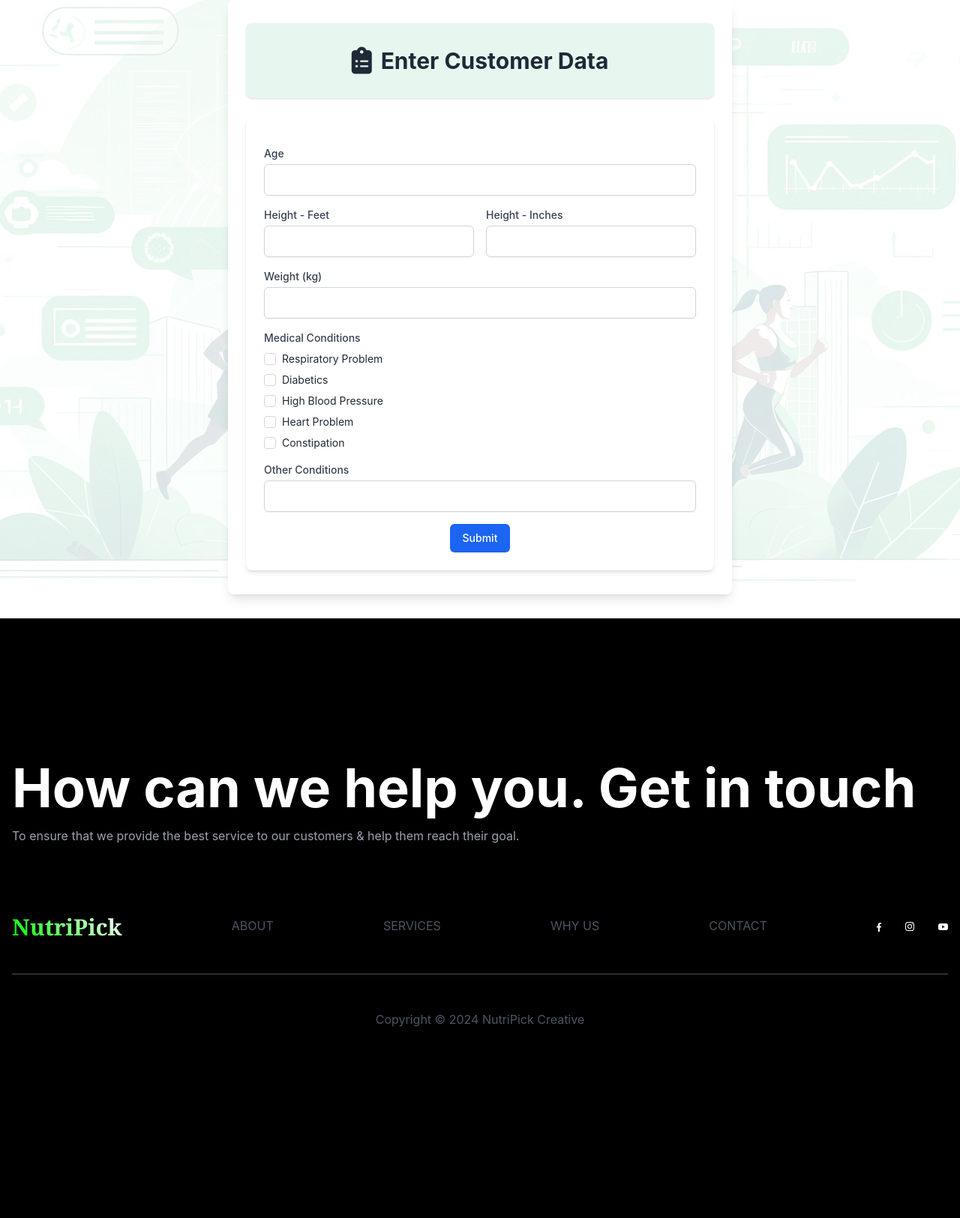
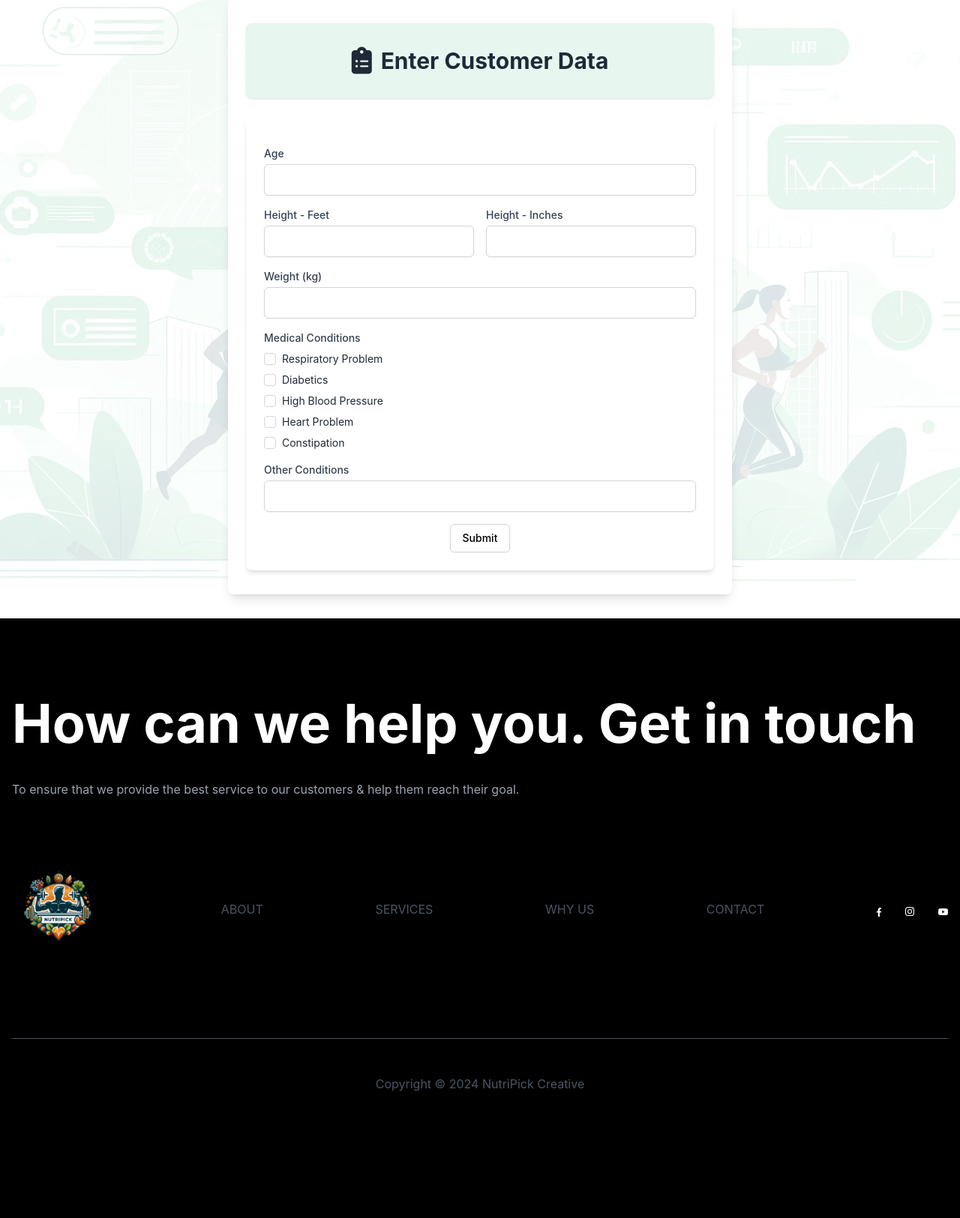
Before and after one commit to jhasan2026/NutriPick, a Django app: page /nutri_need_home/health_form/ in a window 1280 px wide. Shown: the part 230-1855 px from the top of the page at 75% size. Run offline with Django 5.2, Linux system fonts and the light colour scheme; parts of the project's set-up code (start-up, migrations or seed data) failed here and were passed over; some libraries are stand-ins or nearby versions.

Commit message:
health from and footer file updated

```diff
--- a/nutri_needs/templates/nutri_needs/health_form.html
+++ b/nutri_needs/templates/nutri_needs/health_form.html
@@ -1,5 +1,14 @@
 {% extends 'user/BASE.html' %} {% block content %}
 
+
+<style>
+
+  input[type="number"]::-webkit-inner-spin-button,
+input[type="number"]::-webkit-outer-spin-button {
+    -webkit-appearance: none;
+    margin: 0;
+}
+</style>
 
   <head>
     <script src="https://cdn.tailwindcss.com"></script>
@@ -16,17 +25,17 @@
   </head>
 
   <body
-    class="bg-gradient-to-r from-blue-100 via-white to-blue-50 min-h-screen flex items-center justify-center"
+    class="bg-gradient-to-r from-blue-100 via-white to-blue-50 min-h-screen flex items-center justify-center "
   >
     <div
-      class="container max-w-2xl mx-auto px-6 py-8 bg-white rounded-lg shadow-lg mb-8 mt-8"
+      class="container max-w-2xl mx-auto px-6 py-8 bg-white rounded-lg shadow-lg mb-8 mt-8 "
     >
     <div class="flex justify-center items-center mb-6 px-6 py-8 rounded-lg shadow" style="background-color: #E7F6EE;">
         <i class="fa-solid fa-clipboard-list text-gray-800 text-4xl mr-3"></i>
         <h1 class="text-3xl font-bold text-gray-800">Enter Customer Data</h1>
       </div>
 
-      <form method="POST" class="bg-white p-6 rounded-lg shadow-md space-y-4">
+      <form method="POST" class=" p-6 rounded-lg shadow-md space-y-4" >
         {% csrf_token %}
 
         <div>
@@ -38,7 +47,7 @@
             id="age"
             name="age"
             required
-            class="mt-1 block w-full border-gray-300 rounded-md shadow-sm focus:ring-lime-200 focus:border-lime-200"
+            class="mt-1 block w-full border-gray-300 rounded-md shadow-sm focus:ring-lime-200 focus:border-lime-200 bg-"
           />
         </div>
 
@@ -97,7 +106,7 @@
               type="checkbox"
               id="respiratory_problem"
               name="respiratory_problem"
-              class="h-4 w-4 text-blue-600 border-gray-300 rounded checked:bg-lime-200"
+              class="h-4 w-4 border-gray-300 rounded focus:ring-lime-500 checked:bg-lime-500 !text-lime-500"
             />
             <label
               for="respiratory_problem"
@@ -111,7 +120,7 @@
               type="checkbox"
               id="diabetics"
               name="diabetics"
-              class="h-4 w-4 text-blue-600 border-gray-300 rounded"
+              class="h-4 w-4 border-gray-300 rounded focus:ring-lime-500 checked:bg-lime-500 !text-lime-500"
             />
             <label for="diabetics" class="ml-2 block text-sm text-gray-800"
               >Diabetics</label
@@ -123,7 +132,7 @@
               type="checkbox"
               id="high_blood_pressure"
               name="high_blood_pressure"
-              class="h-4 w-4 text-blue-600 border-gray-300 rounded"
+              class="h-4 w-4 border-gray-300 rounded focus:ring-lime-500 checked:bg-lime-500 !text-lime-500"
             />
             <label
               for="high_blood_pressure"
@@ -137,7 +146,7 @@
               type="checkbox"
               id="heart_problem"
               name="heart_problem"
-              class="h-4 w-4 text-blue-600 border-gray-300 rounded"
+              class="h-4 w-4 border-gray-300 rounded focus:ring-lime-500 checked:bg-lime-500 !text-lime-500"
             />
             <label for="heart_problem" class="ml-2 block text-sm text-gray-800"
               >Heart Problem</label
@@ -149,7 +158,7 @@
               type="checkbox"
               id="constipation"
               name="constipation"
-              class="h-4 w-4 text-blue-600 border-gray-300 rounded"
+              class="h-4 w-4 border-gray-300 rounded focus:ring-lime-500 checked:bg-lime-500 !text-lime-500"
             />
             <label for="constipation" class="ml-2 block text-sm text-gray-800"
               >Constipation</label
@@ -168,17 +177,20 @@
             id="other_conditions"
             name="other_conditions"
             maxlength="20"
-            class="mt-1 block w-full border-gray-300 rounded-md shadow-sm"
+            class="mt-1 block w-full border-gray-300 rounded-md shadow-sm  focus:ring-lime-200 focus:border-lime-200"
           />
         </div>
 
         <div class="text-center">
+
           <button
-            type="submit"
-            class="inline-flex items-center px-4 py-2 border border-transparent text-sm font-medium rounded-md shadow-sm text-white bg-blue-600 hover:bg-blue-700 focus:outline-none focus:ring-2 focus:ring-offset-2 focus:ring-blue-500"
-          >
-            Submit
-          </button>
+          type="submit"
+          class="inline-flex items-center px-4 py-2 border border-gray-300 text-sm font-medium rounded-md shadow-sm bg-lime-200 text-black hover:bg-lime-500 focus:bg-lime-500"
+        >
+          Submit
+        </button>
+
+
         </div>
       </form>
     </div>
--- a/user/templates/user/FOOTER.html
+++ b/user/templates/user/FOOTER.html
@@ -11,7 +11,7 @@
 
 </style>
 
-
+{% load static %}
 
 
 
@@ -22,38 +22,38 @@
     <div class="w-full text-7xl font-bold">
       <h1 class="w-full md:w-2/3">How can we help you. Get in touch</h1>
     </div>
-    <div class="flex mt-8 flex-col md:flex-row md:justify-between">
+    <div class="flex mt-14 flex-col md:flex-row md:justify-between ">
       <p class="w-full md:w-2/3 text-gray-400">
         To ensure that we provide the best service to our customers & help them
         reach their goal.
       </p>
 
     </div>
-    <div class="flex flex-col">
+    <div class="flex flex-col min-h-1/3">
       <div class="flex mt-24 mb-12 flex-row justify-between">
         <div class="">
 
-          <a class="hidden md:block cursor-pointer text-xl font-bold font-serif gradient-text">
-            NutriPick
-          </a>
+          <a href="{% url 'home' %}" class="flex items-center">
+            <img src="{% static 'image/logo2.png' %}" class="mr-3 h-24 sm:h-24 mb-20" alt=""/>
+        </a>
         </div>
         <a
-          class="hidden md:block cursor-pointer text-gray-600 hover:text-white uppercase"
+          class="hidden md:block cursor-pointer text-gray-600 hover:text-white uppercase mt-10"
           >About</a
         >
         <a
-          class="hidden md:block cursor-pointer text-gray-600 hover:text-white uppercase"
+          class="hidden md:block cursor-pointer text-gray-600 hover:text-white uppercase mt-10"
           >Services</a
         >
         <a
-          class="hidden md:block cursor-pointer text-gray-600 hover:text-white uppercase"
+          class="hidden md:block cursor-pointer text-gray-600 hover:text-white uppercase mt-10"
           >Why us</a
         >
         <a
-          class="hidden md:block cursor-pointer text-gray-600 hover:text-white uppercase"
+          class="hidden md:block cursor-pointer text-gray-600 hover:text-white uppercase mt-10"
           >Contact</a
         >
-        <div class="flex flex-row space-x-8 items-center justify-between">
+        <div class="flex flex-row space-x-8 items-center justify-between mb-16">
           <a>
             <svg
               width="6"
```
